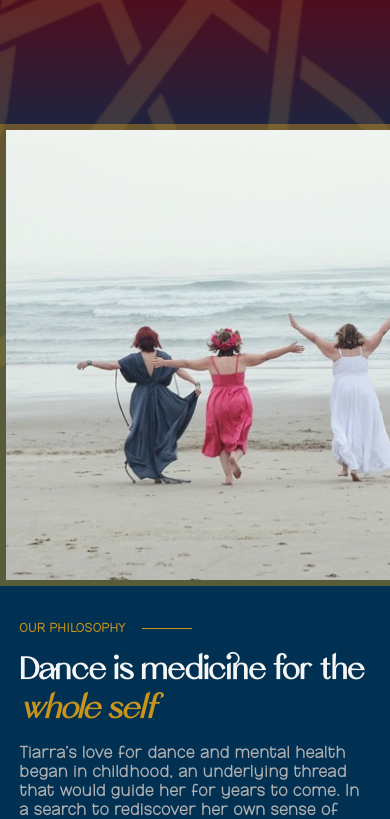
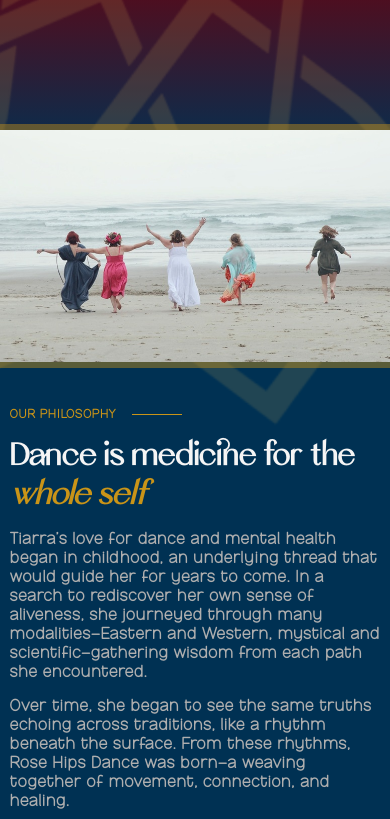
Before and after one commit to tpeschke/rose-hips-dance-typescript, a React (Vite) app in the folder app/: page / in a window 390 px wide. Shown: the part 880-1699 px from the top of the page. Built offline with nearby package versions, Linux system fonts and the light colour scheme.

Commit message:
updated the mobile stylings for the philosophy section

```diff
--- a/app/src/pages/home/components/ourPhilosophy/ourPhilosophy.css
+++ b/app/src/pages/home/components/ourPhilosophy/ourPhilosophy.css
@@ -56,6 +56,19 @@
   border: 6px solid #c9941871;
 }
 
+@media (max-width: 1401px) {
+  .story-banner {
+    justify-content: space-evenly;
+  }
+}
+
+@media (max-width: 750px) {
+  .story-banner>div img {
+    width: 100vw;
+    height: auto;
+  }
+}
+
 @media (max-width: 426px) {
   .story-banner-shell {
     height: unset;
@@ -63,27 +76,8 @@
     padding-top: 125px;
   }
 
-  .story-banner {
-    height: unset;
-    max-height: unset;
-    flex-direction: column;
-  }
-
-  .story-banner>div:first-child {
-    width: 100vw;
-    display: flex;
-  }
-
-  .story-banner .instructor-image {
-    position: unset;
-  }
-
-  .story-banner .studio-image {
-    right: 0;
-  }
-
   .story-banner>div:last-child {
-    width: 90vw;
+    width: 95vw;
     padding: 0;
   }
 }
```
Also changed, not shown: 1 other file (tests, documents, lock files or other folders).
